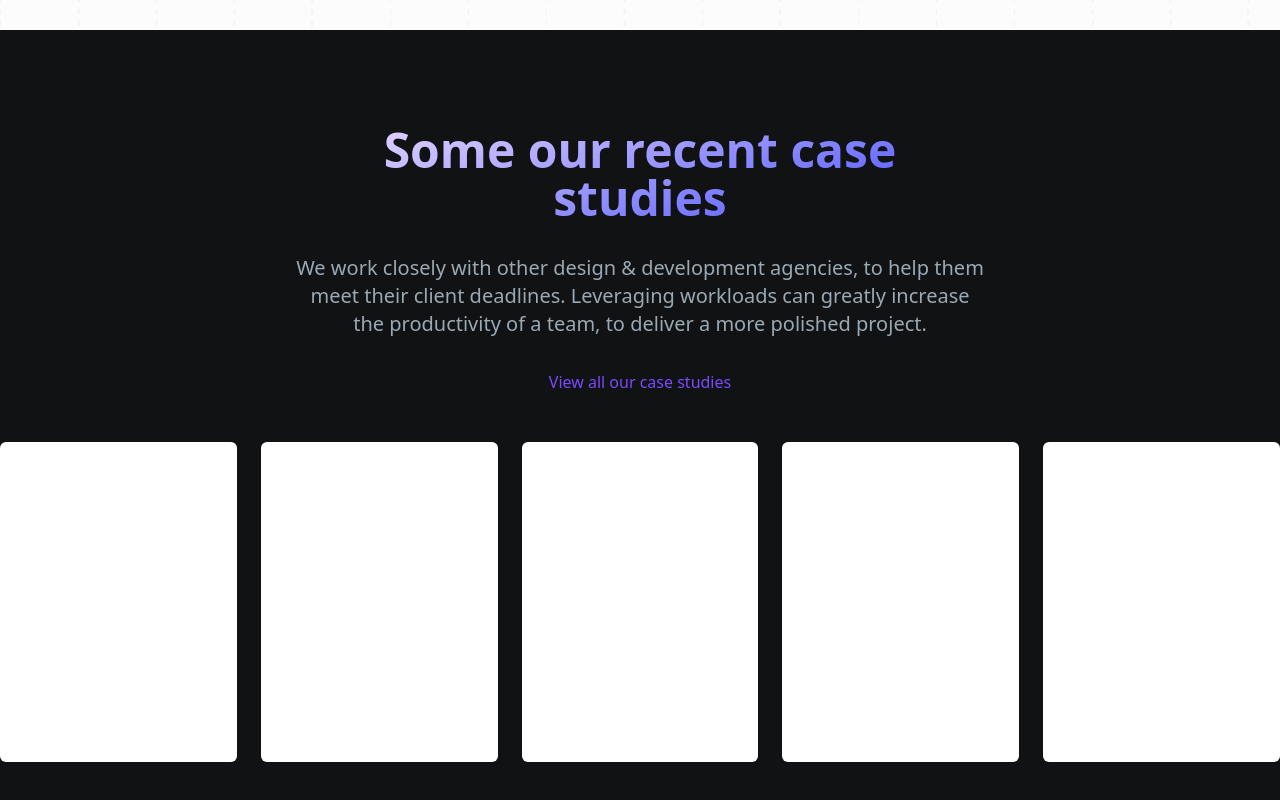
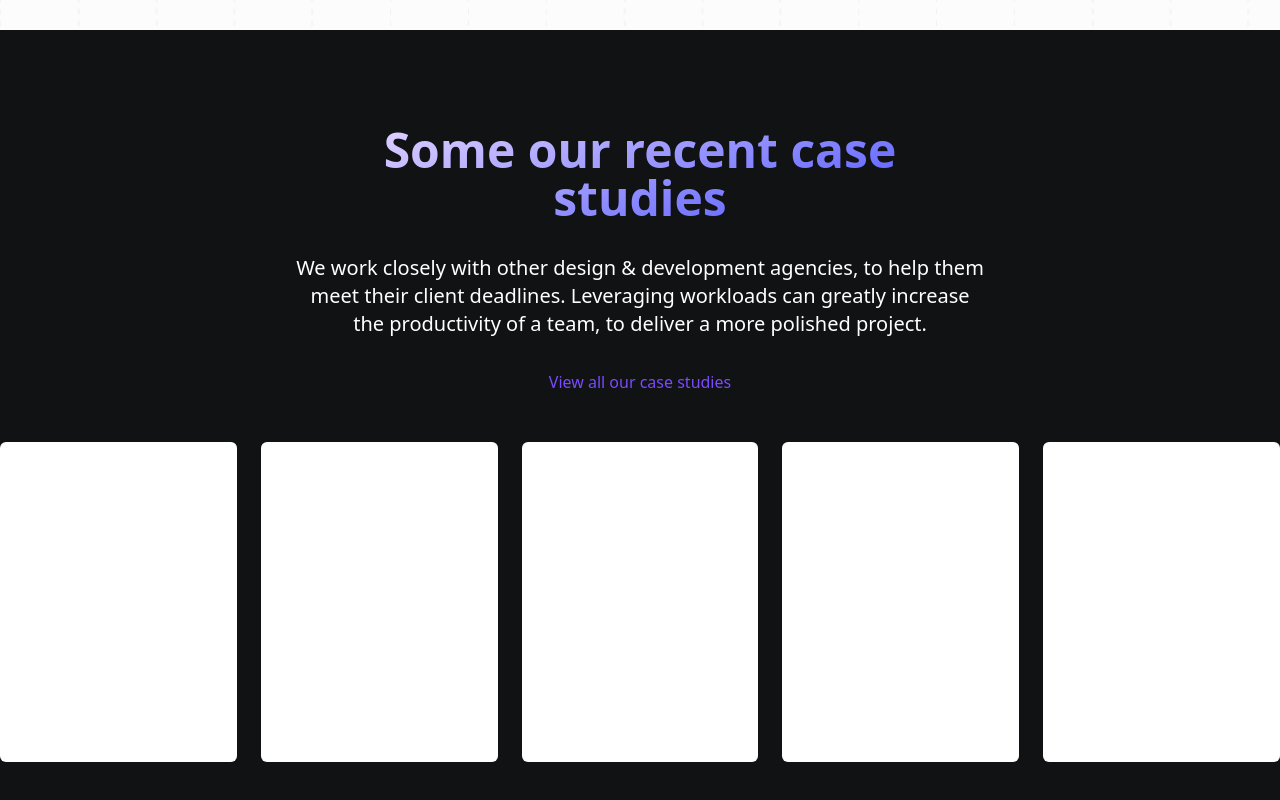
Before and after one commit to Colourcloud/bf-new, a Next.js app: page /application in a window 1280 px wide. Shown: the part 8202-9002 px from the top of the page. Built offline with nearby package versions, Linux system fonts and the light colour scheme.

Commit message:
update grey text to white

```diff
--- a/app/components/common/Portfolio.tsx
+++ b/app/components/common/Portfolio.tsx
@@ -9,7 +9,7 @@ const Portfolio = () => {
             <div className="site-wrapper">
                 <div className="section-text flex flex-col gap-8 w-full md:w-3/5 md:mx-auto text-left md:text-center items-start md:items-center spaced-p">
                     <h4 className='text-4xl md:text-5xl font-semibold purple-gradient'>Some our recent case studies</h4>
-                    <p className='text-xl font-light text-[#9ba9b4]'>We work closely with other design & development agencies, to help them meet their client deadlines. Leveraging workloads can greatly increase the productivity of a team, to deliver a more polished project.</p>
+                    <p className='text-xl font-light text-white'>We work closely with other design & development agencies, to help them meet their client deadlines. Leveraging workloads can greatly increase the productivity of a team, to deliver a more polished project.</p>
                     <Link href="/portfolio" className='text-purple font-medium'>View all our case studies</Link>
                 </div>
             </div>
--- a/app/components/home/Header.tsx
+++ b/app/components/home/Header.tsx
@@ -17,7 +17,7 @@ const Header = () => {
             <div className="header-content flex flex-col spaced-m spaced-p w-full text-center items-center mx-auto lg:w-4/5">
               <div className="header-text flex flex-col">
                 <h1 className="text-4xl purple-gradient leading-tight font-semibold text-center md:text-7xl pb-4">Drive Business Growth with Cutting-Edge Digital Solutions</h1>
-                <h4 className="text-xl text-[#9ba9b4] text-center mt-6 lg:text-2xl">In a world driven by technology, it&apos;s important for your customers that your brand has a digital space on the web. Our team can make this happen.</h4>
+                <h4 className="text-xl text-white text-center mt-6 lg:text-2xl">In a world driven by technology, it&apos;s important for your customers that your brand has a digital space on the web. Our team can make this happen.</h4>
                 </div>
                 <div className="header-buttons flex flex-col sm:flex-row gap-6 mt-8">
                   <Button backgroundColor="--primary-color" textColor="white" className="background-purple" href="/application" >Free Consultation</Button>
```
